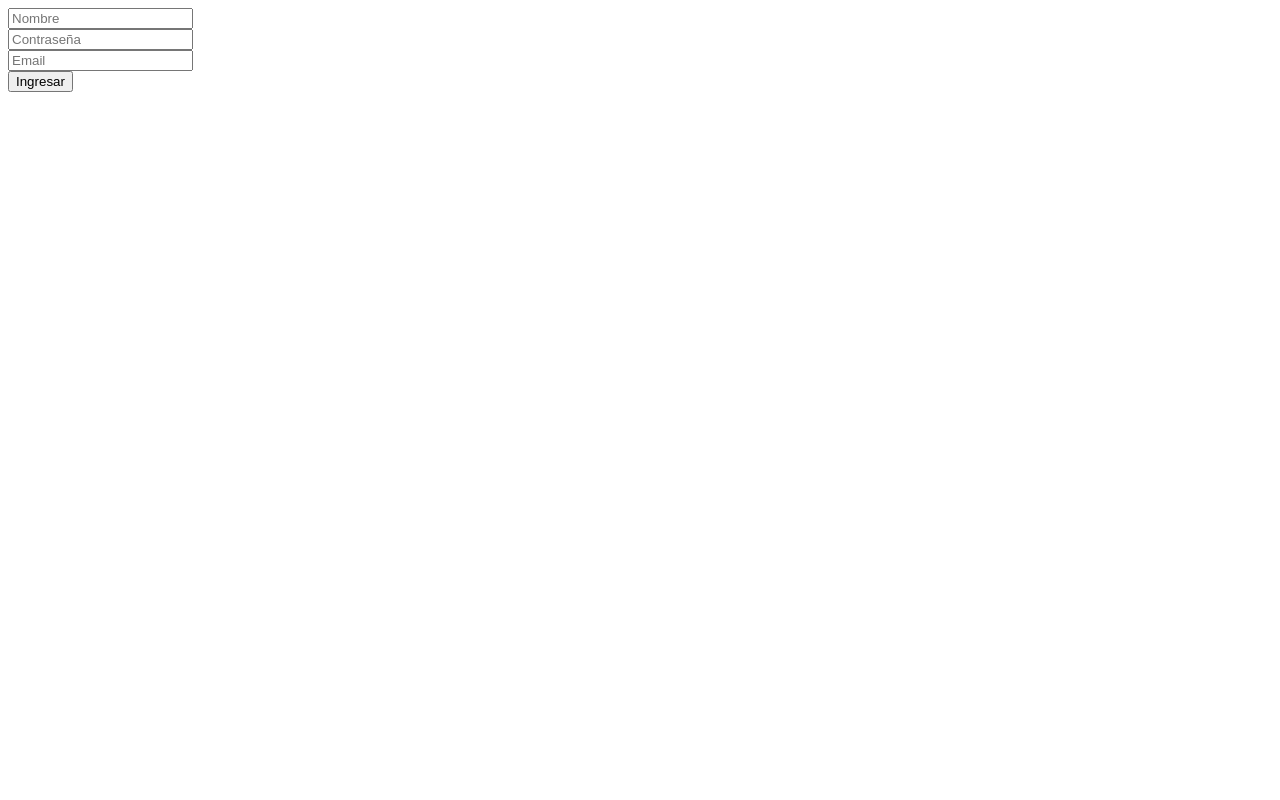
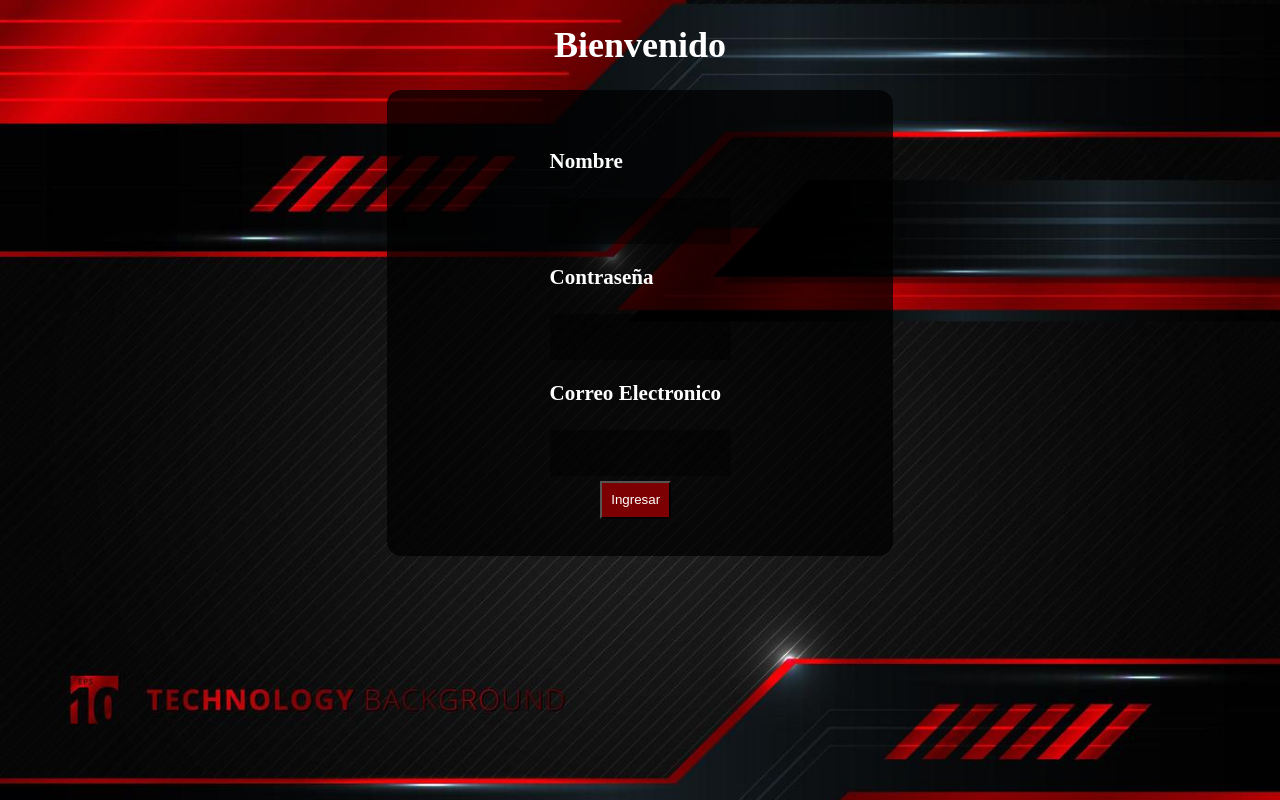
Before and after one commit to Osbal78/Osbal78.github.io, a plain HTML site: page Esa.html in a window 1280 px wide. Drawn offline with Linux system fonts and the light colour scheme.

Commit message:
Arreglando eso.css

```diff
--- a/Esa.html
+++ b/Esa.html
@@ -4,22 +4,33 @@
     <meta charset="UTF-8">
     <meta http-equiv="X-UA-Compatible" content="IE=edge">
     <meta name="viewport" content="width=device-width, initial-scale=1.0">
+    <link rel="stylesheet" href="Estilo_log.css">
     <title>Login</title>
 
 </head>
 <body>
+    <h1 id="titu">Bienvenido</h1>
+    <div id="for">
         <form action="" id="form">
-            <div>
-                <input type="text" id="Usuario" placeholder="Nombre">
+            <h3>Nombre</h3>
+            <div class="conten">
+                <input class="textocolor" type="text" id="Usuario" >
             </div>
-            <div>
-                <input type="password" id="Contraseña" class="form-control" placeholder="Contraseña">
+            <h3>Contraseña</h3>
+            <div class="conten">
+                <input class="textocolor" type="password" id="Contraseña" class="form-control">
             </div>
-                <input type="email" id="Email" class="form-control" placeholder="Email">
+            <h3>Correo Electronico</h3>
+            <div class="conten">
+                <input class="textocolor" type="email" id="Email" class="form-control">
+            </div>
+
             <div class="form-block bloque-ultimo">
-                <button type="button" onclick="compara()">Ingresar</button>
+                <button id="buton" type="button" onclick="compara()">Ingresar</button>
             </div>
         </form>
+    </div>
+
         <script type="text/javascript" src="usuario.js"></script>
 </body>
 </html>
--- /dev/null
+++ b/Estilo_log.css
@@ -0,0 +1,38 @@
+body{
+    background: url(img/fondlog.jpg) rgb(0, 0, 0) no-repeat fixed;
+    background-size: 100%;;
+    font-size: large;
+    color: rgb(255, 255, 255);
+}
+
+#titu{
+    display: flex;
+    justify-content: center;
+}
+
+#buton{
+    margin-top: 5px;
+    margin-left: 28%;
+    display: flex;
+    justify-content: center;
+    color: white;
+    padding: 5%;
+    background-color: rgb(124, 0, 2)
+}
+#for{
+    display: flex;
+    justify-content: center;
+    background-color: rgba(0, 0, 0, 0.733);
+    border-radius: 3%;
+    margin-left: 30%;
+    margin-right: 30%;
+    padding-top: 3%;
+    padding-bottom: 3%;
+}
+
+.textocolor{
+    background-color: rgba(0, 0, 0, 0.445);
+    padding-bottom: 30px;
+    border: none;
+    color: white;
+}
```
Also changed, not shown: img/fondlog.jpg (added).
